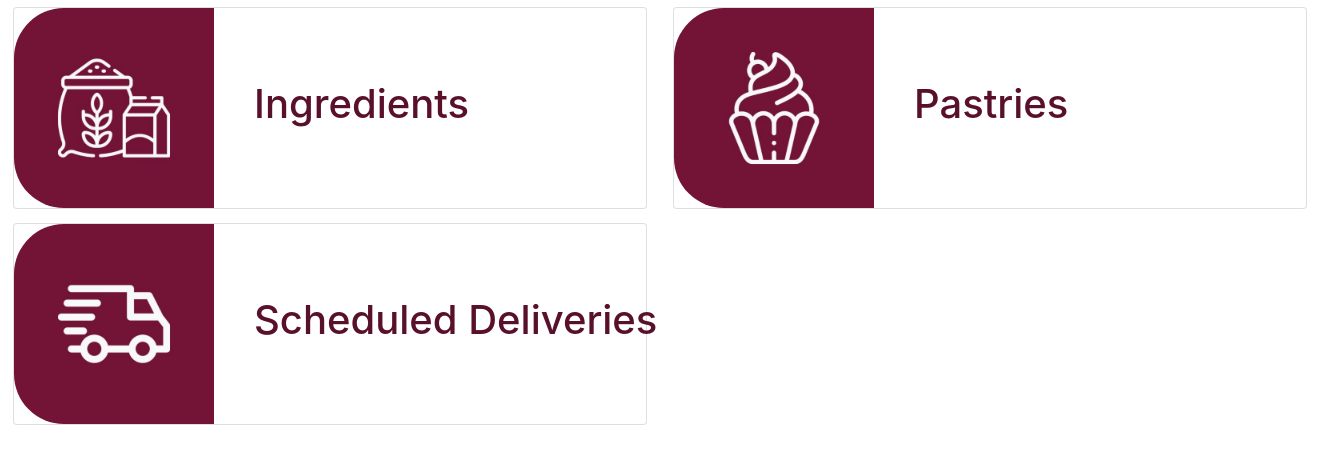
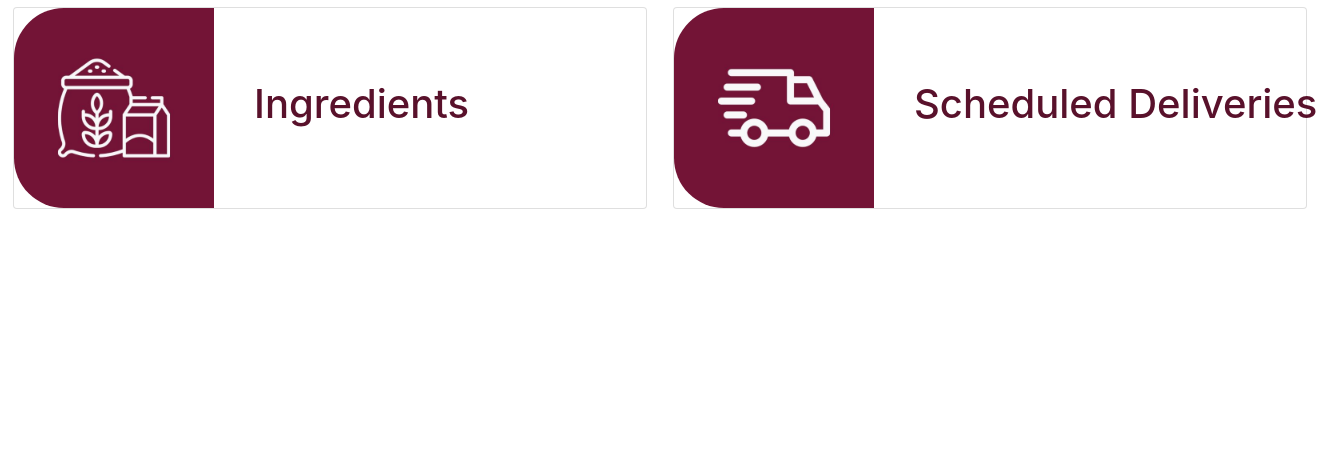
Before and after one commit to AngioloOng/bakeshop_django, a Django app: page / in a window 1320 px wide. Shown: the part 98-562 px from the top of the page. Run offline with Django 4.2, Linux system fonts and the light colour scheme; some libraries are stand-ins or nearby versions.

Commit message:
commented

```diff
--- a/first/inventory/templates/inventory/dashboard.html
+++ b/first/inventory/templates/inventory/dashboard.html
@@ -18,7 +18,7 @@
 				</div>
 			</a>
 		</div>
-
+<!--
 		<div class="btn col-sm-12 col-md-12 col-lg-6">
 			<a href="{% url 'inventory:products' %}">
 				<div class="card inventory-card flex-row align-items-center text-left" style="gap: 40px;">
@@ -31,7 +31,7 @@
 		</div>
 
 
-		{% comment %} <div class="btn col-sm-12 col-md-12 col-lg-6">
+		<div class="btn col-sm-12 col-md-12 col-lg-6">
 			<a href="{% url 'inventory:new_order' %}">
 				<div class="card inventory-card flex-row align-items-center text-left" style="gap: 40px;">
 					<img class="dashboard-header-img" src="{% static 'inventory/images/inbox.jpg' %}"/>
@@ -41,7 +41,7 @@
 				</div>
 			</a>
 		</div>
-	 {% endcomment %}
+-->
 		<div class="btn col-sm-12 col-md-12 col-lg-6">
 			<a class="nav-item" href="{% url 'inventory:delivery' %}">
 				<div class="card inventory-card flex-row align-items-center text-left" style="gap: 40px;">
```
